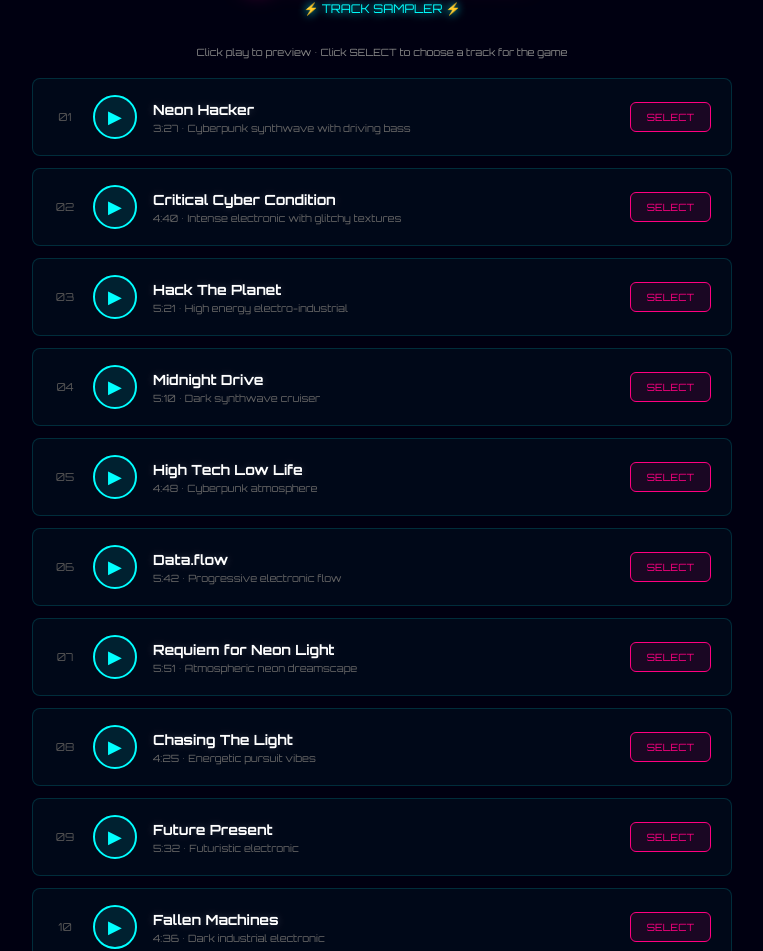
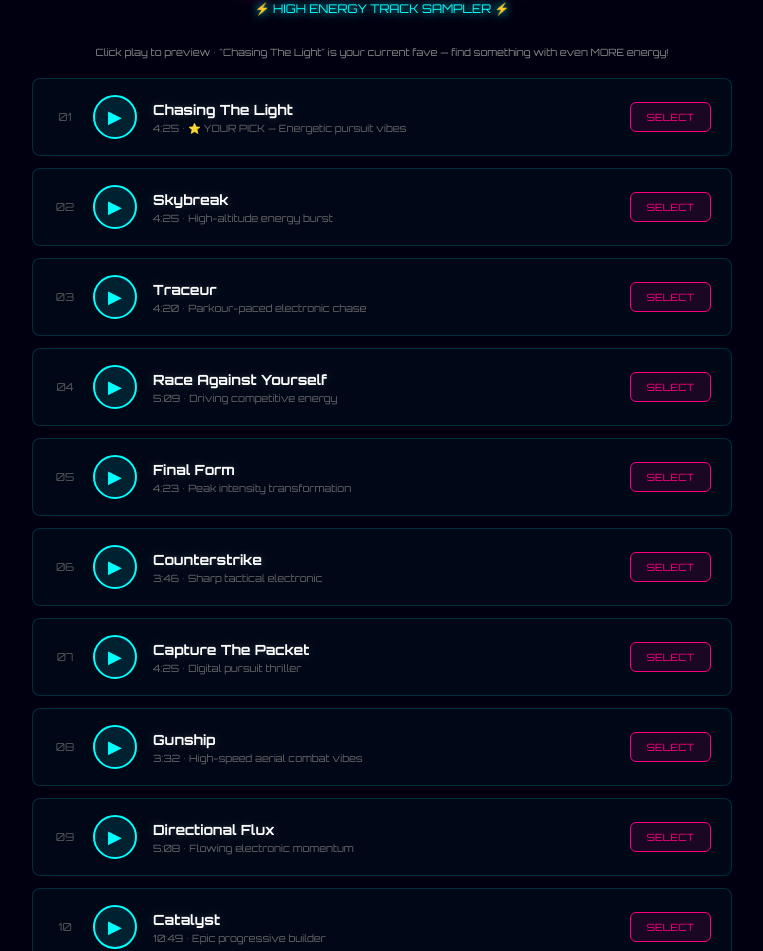
Before and after one commit to IanNorris/neon-pacman, a plain HTML site: page sampler.html in a window 1280 px wide. Shown: the part 72-1023 px from the top of the page, without its empty margins (258-1021 px from the left). Drawn offline with Linux system fonts and the light colour scheme.

Commit message:
New track sampler: 10 high-energy tracks matching Chasing The Light vibe

```diff
--- a/sampler.html
+++ b/sampler.html
@@ -217,8 +217,8 @@ h1{
 <body>
 
 <h1>🕹️ NEON PACMAN</h1>
-<div class="subtitle">⚡ TRACK SAMPLER ⚡</div>
-<div class="instructions">Click play to preview • Click SELECT to choose a track for the game</div>
+<div class="subtitle">⚡ HIGH ENERGY TRACK SAMPLER ⚡</div>
+<div class="instructions">Click play to preview • "Chasing The Light" is your current fave — find something with even MORE energy!</div>
 
 <div class="tracks" id="tracks"></div>
 
@@ -236,16 +236,17 @@ h1{
 
 <script>
 const trackData=[
-  {file:'neon_hacker.mp3',name:'Neon Hacker',duration:'3:27',desc:'Cyberpunk synthwave with driving bass'},
-  {file:'critical_cyber_condition.mp3',name:'Critical Cyber Condition',duration:'4:40',desc:'Intense electronic with glitchy textures'},
-  {file:'hack_the_planet.mp3',name:'Hack The Planet',duration:'5:21',desc:'High energy electro-industrial'},
-  {file:'midnight_drive.mp3',name:'Midnight Drive',duration:'5:10',desc:'Dark synthwave cruiser'},
-  {file:'high_tech_low_life.mp3',name:'High Tech Low Life',duration:'4:48',desc:'Cyberpunk atmosphere'},
-  {file:'data.flow.mp3',name:'Data.flow',duration:'5:42',desc:'Progressive electronic flow'},
-  {file:'requiem_for_neon_light.mp3',name:'Requiem for Neon Light',duration:'5:51',desc:'Atmospheric neon dreamscape'},
-  {file:'chasing_the_light.mp3',name:'Chasing The Light',duration:'4:25',desc:'Energetic pursuit vibes'},
-  {file:'future_present.mp3',name:'Future Present',duration:'5:32',desc:'Futuristic electronic'},
-  {file:'fallen_machines.mp3',name:'Fallen Machines',duration:'4:36',desc:'Dark industrial electronic'},
+  {file:'chasing_the_light.mp3',name:'Chasing The Light',duration:'4:25',desc:'⭐ YOUR PICK — Energetic pursuit vibes'},
+  {file:'skybreak.mp3',name:'Skybreak',duration:'4:25',desc:'High-altitude energy burst'},
+  {file:'traceur.mp3',name:'Traceur',duration:'4:20',desc:'Parkour-paced electronic chase'},
+  {file:'race_against_yourself.mp3',name:'Race Against Yourself',duration:'5:09',desc:'Driving competitive energy'},
+  {file:'final_form.mp3',name:'Final Form',duration:'4:23',desc:'Peak intensity transformation'},
+  {file:'counterstrike.mp3',name:'Counterstrike',duration:'3:46',desc:'Sharp tactical electronic'},
+  {file:'capture_the_packet.mp3',name:'Capture The Packet',duration:'4:25',desc:'Digital pursuit thriller'},
+  {file:'gunship.mp3',name:'Gunship',duration:'3:32',desc:'High-speed aerial combat vibes'},
+  {file:'directional_flux.mp3',name:'Directional Flux',duration:'5:08',desc:'Flowing electronic momentum'},
+  {file:'catalyst.mp3',name:'Catalyst',duration:'10:49',desc:'Epic progressive builder'},
+  {file:'freefall.mp3',name:'Freefall',duration:'10:21',desc:'Adrenaline-fueled descent'},
 ];
 
 let currentAudio=null;
```
Also changed, not shown: 10 other files.
